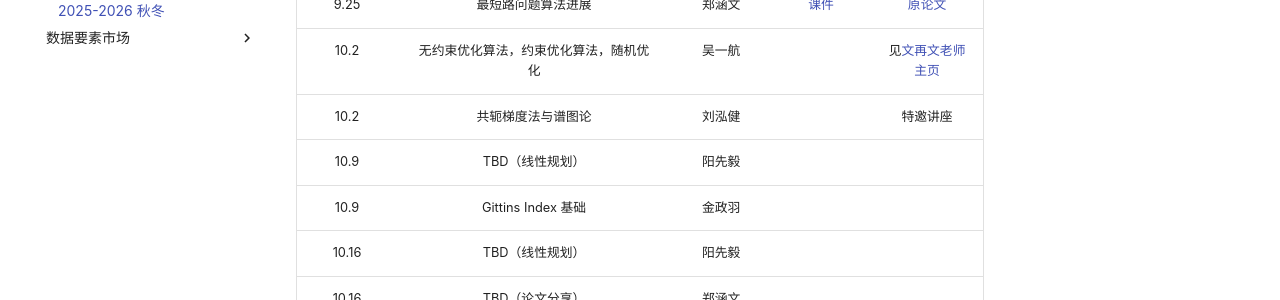
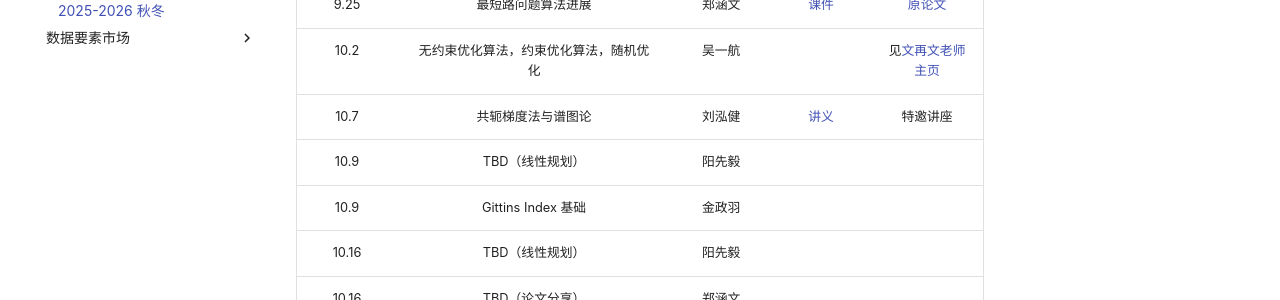
Before and after one commit to yhwu-is/Teach, an MkDocs documentation site: the page built from docs/ec/seminar/25fa.md, in a window 1280 px wide and 900 px high, scrolled down 1293 px. Shown: the part 151-451 px from the top of the window. Built offline with MkDocs 1.6.1 and Material for MkDocs 9.7.7, drawn with Linux system fonts in a browser that asks for light colours; comment, search, counter and statistics services are not loaded.

Commit message:
docs:更新EC讨论班

```diff
--- a/docs/ec/seminar/25fa.md
+++ b/docs/ec/seminar/25fa.md
@@ -39,7 +39,7 @@
 | 9.25 | 典型优化问题，最优性理论 | 吴一航 |  | 见[文再文老师主页](http://faculty.bicmr.pku.edu.cn/~wenzw/optbook.html) |
 | 9.25 | 最短路问题算法进展 | 郑涵文 | [课件](25fa/25fa-01-SSSP.pdf) | [原论文](25fa/Breaking%20the%20Sorting%20Barrier%20for%20Directed%20SSSP.pdf) |
 | 10.2 | 无约束优化算法，约束优化算法，随机优化 | 吴一航 |  | 见[文再文老师主页](http://faculty.bicmr.pku.edu.cn/~wenzw/optbook.html) |
-| 10.2 | 共轭梯度法与谱图论 | 刘泓健 |  | 特邀讲座 |
+| 10.7 | 共轭梯度法与谱图论 | 刘泓健 | [讲义](25fa/conjugate-descent&spectral-graphs%20.pdf) | 特邀讲座 |
 | 10.9 | TBD（线性规划） | 阳先毅 |  |  |
 | 10.9 | Gittins Index 基础 | 金政羽 |  |  |
 | 10.16 | TBD（线性规划） | 阳先毅 |  |  |
```
Also changed, not shown: 1 other file.
